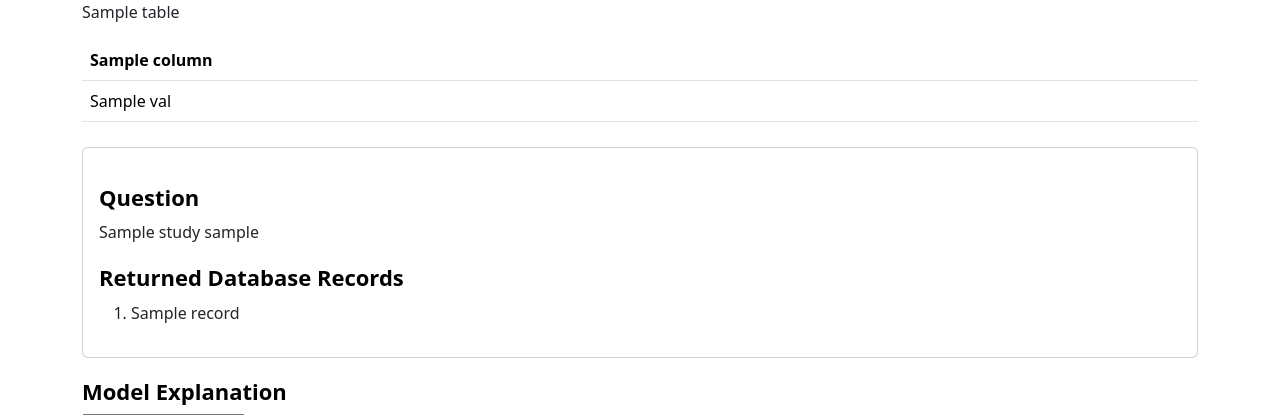
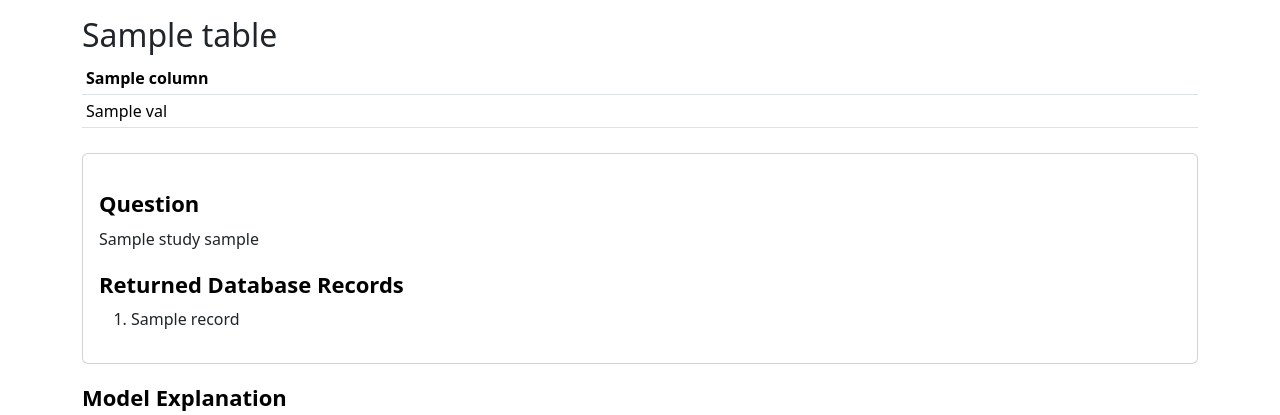
Before and after one commit to Dakingrai/trust-calibration-website, a Django app: template main/templates/main/study.html in a window 1280 px wide. Shown: the part 56-471 px from the top of the page. Run offline with Django 3.2, Linux system fonts and the light colour scheme; the template is opened without the code that fills it: most values are stand-ins (such as "Sample title", 1, 10 or a date in 2020); some libraries are stand-ins or nearby versions.

Commit message:
table update

```diff
--- a/main/templates/main/study.html
+++ b/main/templates/main/study.html
@@ -2,8 +2,8 @@
 {% block content %}
     <p>
         {% for table in study_sample.db %}
-          {{ table.table_name }}
-          <table class="table">
+          <h2> {{ table.table_name }} </h2>
+          <table class="table table-sm table-hover">
             <thead>
               <tr>
                 {% for column in table.columns %}
```
